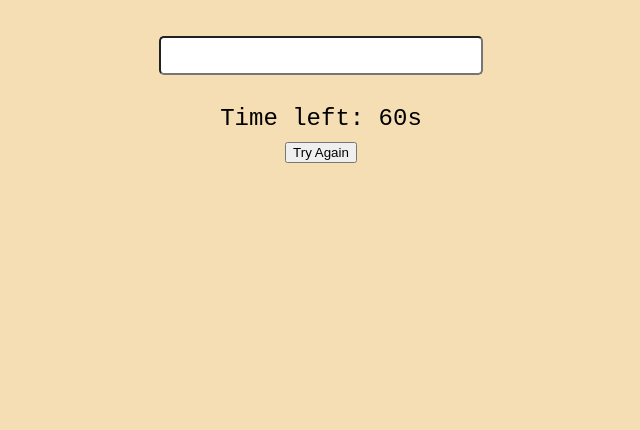
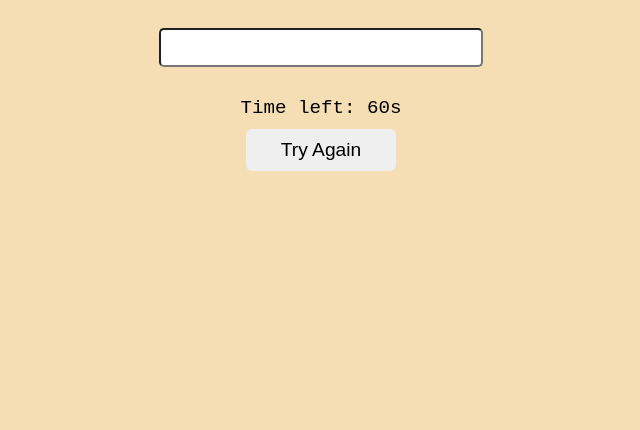
Before and after one commit to gmc314/GreekLatinQuiz, a plain HTML site: page index.html in a window 1280 px wide. Shown: the part 370-800 px from the top of the page, without its empty margins (319-959 px from the left). Drawn offline with Linux system fonts and the light colour scheme.

Commit message:
add button style

```diff
--- a/style.css
+++ b/style.css
@@ -32,5 +32,14 @@ body {
 
 #timer {
     margin: 10px;
+    font-size: 1.2rem;
+}
 
+button {
+    padding: 10px;
+    width: 150px;
+    border-radius: 6px;
+    border: none;
+    cursor: pointer;
+    font-size: 1.2rem;
 }
```
